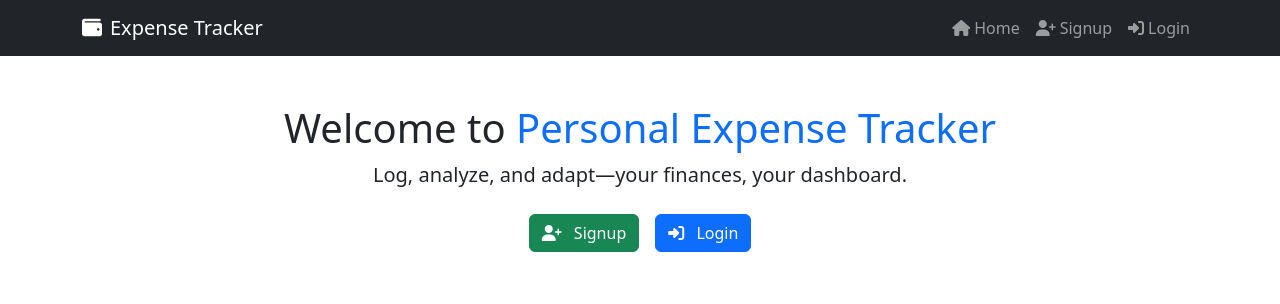
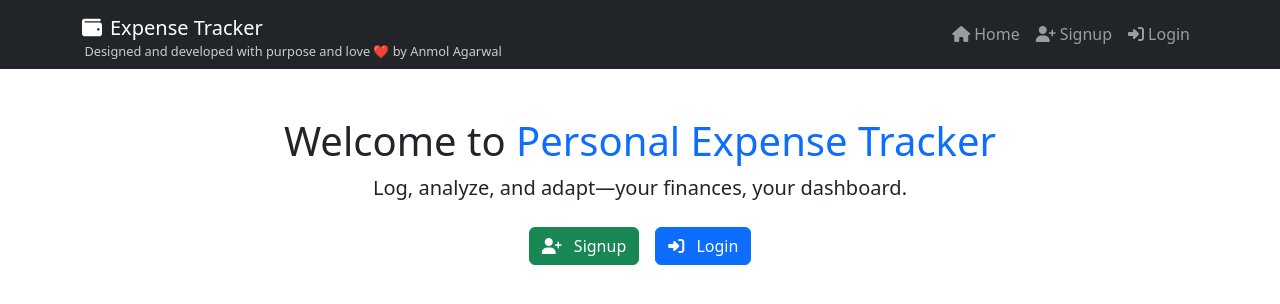
Before and after one commit to Trailblazer09/personal-expense-tracker, a React (Create React App) app in the folder frontend/: page / in a window 1280 px wide. Shown: the top 304 px of the page. Built offline with nearby package versions, Linux system fonts and the light colour scheme.

Commit message:
Add signature line below brand in Navbar

```diff
--- a/frontend/src/components/Navbar.js
+++ b/frontend/src/components/Navbar.js
@@ -13,7 +13,15 @@ const Navbar = () => {
   return (
     <nav className="navbar navbar-expand-lg navbar-dark bg-dark">
         <div class="container">
-      <Link className="navbar-brand" to="#"><i className="fas fa-wallet me-2"></i>Expense Tracker</Link>
+
+<div className="d-flex flex-column">
+  <Link className="navbar-brand" to="#">
+    <i className="fas fa-wallet me-2"></i>Expense Tracker
+  </Link>
+  <div style={{ fontSize: '0.8rem', color: '#ccc', marginTop: '-0.4rem', marginLeft: '0.15rem' }}>
+    Designed and developed with purpose and love ❤️ by Anmol Agarwal
+  </div>
+</div>
       <button
         className="navbar-toggler"
         type="button"
```
